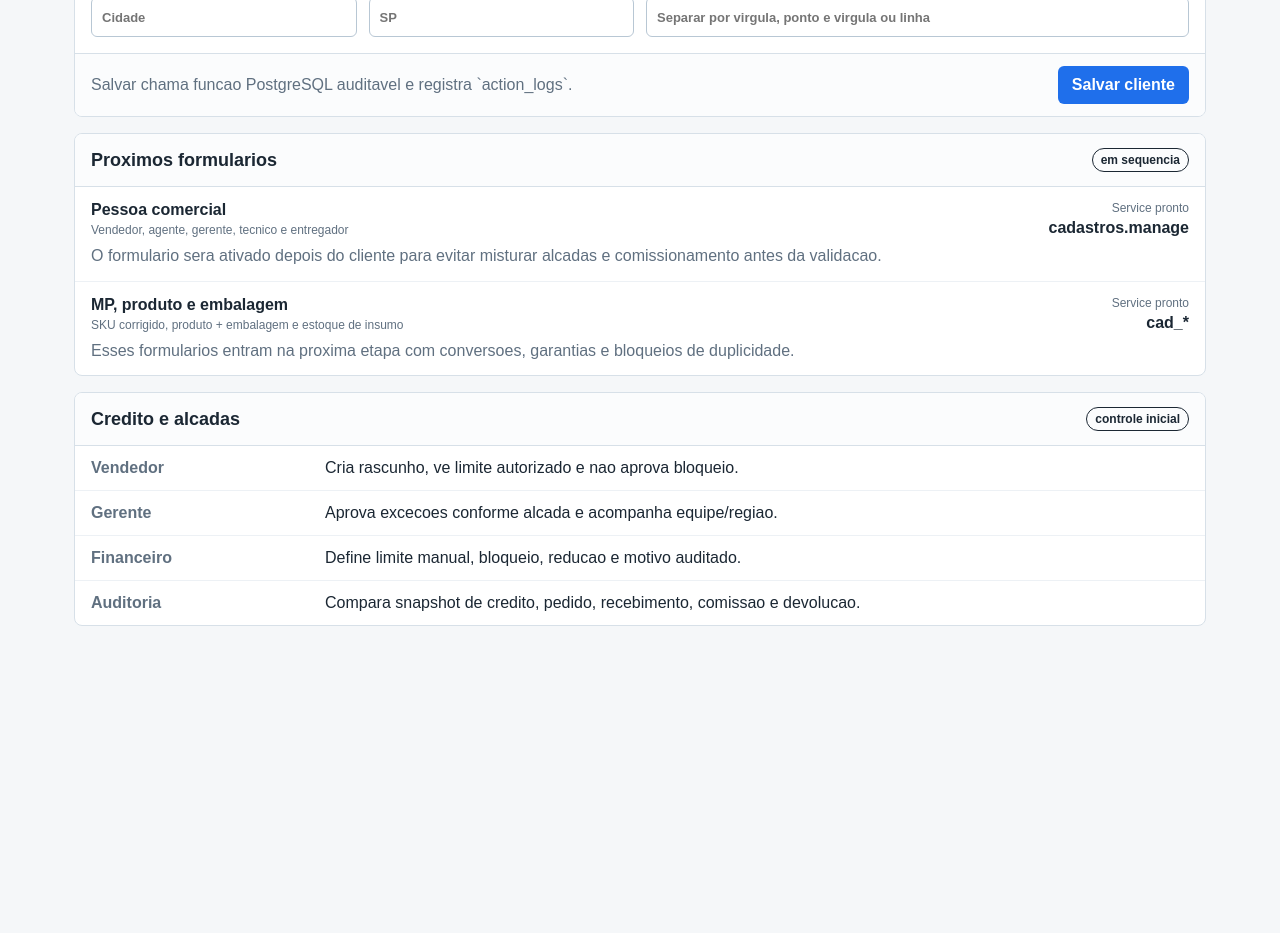
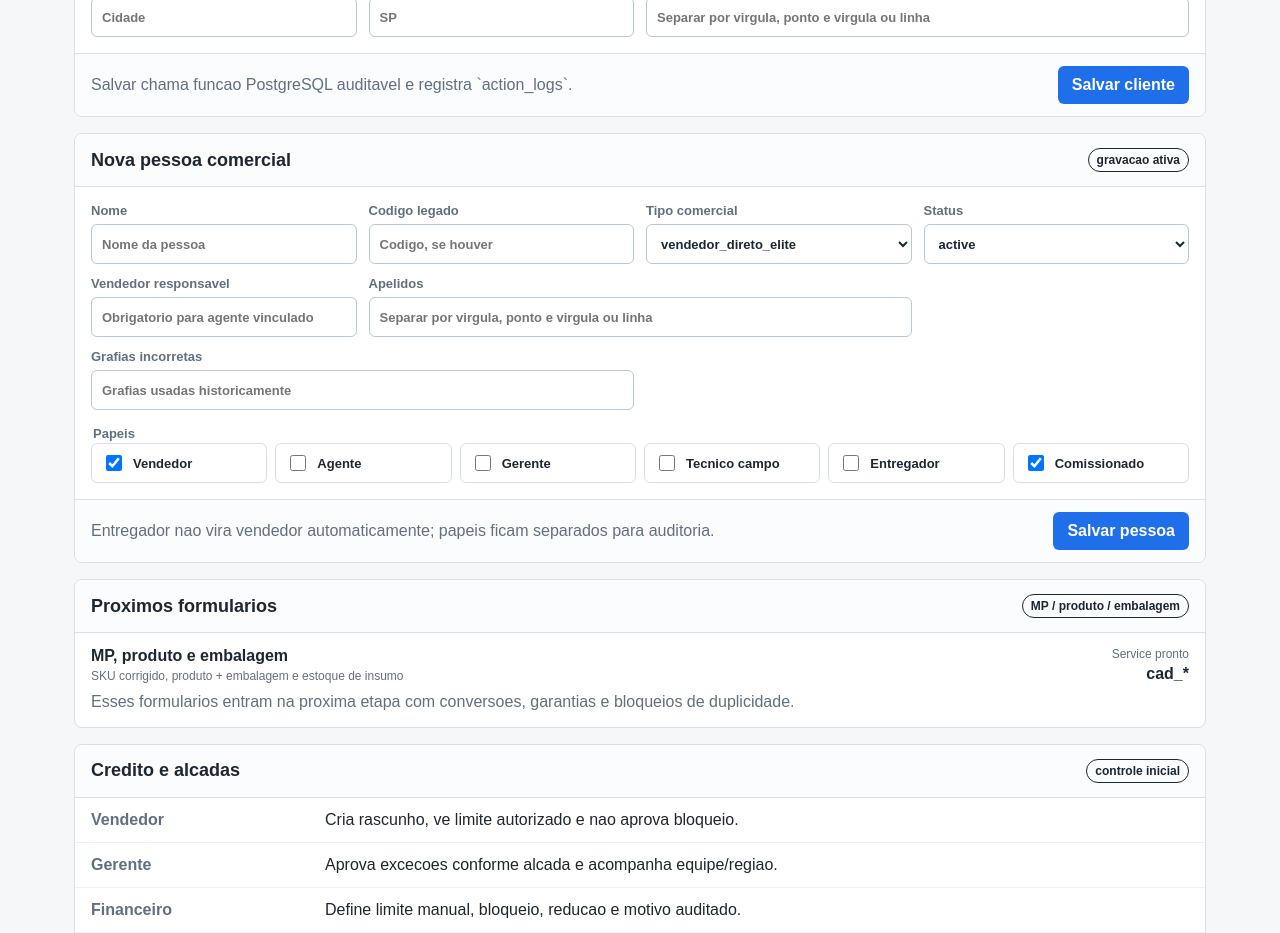
Before and after one commit to tiolusystems/elite-system, a Next.js app in the folder apps/web/: page /cadastros in a window 1280 px wide. Shown: the part 1300-2233 px from the top of the page. Before the commit the page ends 1966 px from the top, so only its background shows below. Built offline with nearby package versions, Linux system fonts and the light colour scheme; no server answers; the database is empty.

Commit message:
add audited commercial person form

```diff
--- a/apps/web/app/cadastros/actions.ts
+++ b/apps/web/app/cadastros/actions.ts
@@ -8,6 +8,17 @@ import { getRuntimeStatus } from "@/lib/runtime";
 import { createSupabaseServerClient } from "@/lib/supabase/server";
 
 const ALLOWED_STATUS = new Set(["active", "inactive", "pending_review"]);
+const ALLOWED_TIPO_COMERCIAL = new Set([
+  "funcionario_elite",
+  "agente_vinculado",
+  "agente_direto_elite",
+  "vendedor_direto_elite",
+  "tecnico_campo",
+  "entregador",
+  "gerente",
+  "vendedor_gerente"
+]);
+const ALLOWED_PAPEIS = new Set(["funcionario", "vendedor", "agente", "tecnico_campo", "entregador", "gerente", "comissionado"]);
 
 export async function createClienteAction(formData: FormData) {
   const runtime = getRuntimeStatus();
@@ -55,6 +66,66 @@ export async function createClienteAction(formData: FormData) {
   redirect("/cadastros?result=cliente_created#novo-cadastro");
 }
 
+export async function createPessoaComercialAction(formData: FormData) {
+  const runtime = getRuntimeStatus();
+  if (!runtime.supabaseConfigured) {
+    redirect("/cadastros?result=not_configured#nova-pessoa");
+  }
+
+  const nome = field(formData, "nome");
+  const status = field(formData, "status") || "active";
+  const tipoComercial = optionalField(formData, "tipo_comercial");
+  const codigoLegado = optionalField(formData, "codigo_legado");
+  const vendedorResponsavelId = optionalField(formData, "vendedor_responsavel_id");
+  const vendedorResponsavelIdNumber = vendedorResponsavelId ? Number(vendedorResponsavelId) : null;
+  const apelidos = splitLines(optionalField(formData, "apelidos"));
+  const grafiasIncorretas = splitLines(optionalField(formData, "grafias_incorretas"));
+  const papeis = formData
+    .getAll("papeis")
+    .map((item) => String(item).trim())
+    .filter((item) => ALLOWED_PAPEIS.has(item));
+
+  if (!nome || papeis.length === 0) {
+    redirect("/cadastros?result=missing_person_required#nova-pessoa");
+  }
+  if (!ALLOWED_STATUS.has(status)) {
+    redirect("/cadastros?result=invalid_status#nova-pessoa");
+  }
+  if (tipoComercial && !ALLOWED_TIPO_COMERCIAL.has(tipoComercial)) {
+    redirect("/cadastros?result=invalid_commercial_type#nova-pessoa");
+  }
+  if (tipoComercial === "agente_vinculado" && !vendedorResponsavelId) {
+    redirect("/cadastros?result=missing_responsible_seller#nova-pessoa");
+  }
+  if (vendedorResponsavelIdNumber !== null && !Number.isInteger(vendedorResponsavelIdNumber)) {
+    redirect("/cadastros?result=invalid_responsible_seller#nova-pessoa");
+  }
+
+  const supabase = await createSupabaseServerClient();
+  const { error } = await supabase.rpc("create_cad_pessoa_comercial", {
+    p_apelidos_json: apelidos,
+    p_codigo_legado: codigoLegado,
+    p_grafias_incorretas_json: grafiasIncorretas,
+    p_nome: nome,
+    p_nome_norm: normalizeKey(nome),
+    p_papeis_json: papeis,
+    p_payload_origem_json: {
+      source: "apps/web/app/cadastros",
+      form: "pessoa_comercial"
+    },
+    p_status: status,
+    p_tipo_comercial: tipoComercial,
+    p_vendedor_responsavel_id: vendedorResponsavelIdNumber
+  });
+
+  if (error) {
+    redirect(`/cadastros?result=${encodeURIComponent(mapSupabaseError(error.message))}#nova-pessoa`);
+  }
+
+  revalidatePath("/cadastros");
+  redirect("/cadastros?result=pessoa_created#nova-pessoa");
+}
+
 function field(formData: FormData, name: string): string {
   return String(formData.get(name) ?? "").trim();
 }
@@ -68,10 +139,24 @@ function splitLines(value: string | null): string[] {
   if (!value) {
     return [];
   }
-  return value
-    .split(/[,;\n]/)
-    .map((item) => item.trim())
-    .filter(Boolean);
+  return uniqueStrings(value.split(/[,;\n]/).map((item) => item.trim()));
+}
+
+function uniqueStrings(values: string[]): string[] {
+  const seen = new Set<string>();
+  const result: string[] = [];
+  for (const value of values) {
+    if (!value) {
+      continue;
+    }
+    const key = normalizeKey(value);
+    if (seen.has(key)) {
+      continue;
+    }
+    seen.add(key);
+    result.push(value);
+  }
+  return result;
 }
 
 function mapSupabaseError(message: string): string {
--- a/apps/web/app/cadastros/page.tsx
+++ b/apps/web/app/cadastros/page.tsx
@@ -1,4 +1,4 @@
-import { createClienteAction } from "@/app/cadastros/actions";
+import { createClienteAction, createPessoaComercialAction } from "@/app/cadastros/actions";
 import { getMasterDataDashboard } from "@/lib/master-data";
 import { getRuntimeStatus } from "@/lib/runtime";
 
@@ -200,23 +200,97 @@ export default async function CadastrosPage({ searchParams }: { searchParams?: S
           </form>
         </section>
 
+        <section className="panel form-panel" aria-labelledby="nova-pessoa-title">
+          <div className="panel-header">
+            <h2 id="nova-pessoa-title">Nova pessoa comercial</h2>
+            <span className="pill">{runtime.supabaseConfigured ? "gravacao ativa" : "aguardando Supabase"}</span>
+          </div>
+          <form action={createPessoaComercialAction} id="nova-pessoa">
+            <div className="form-grid">
+              <label>
+                Nome
+                <input name="nome" placeholder="Nome da pessoa" required />
+              </label>
+              <label>
+                Codigo legado
+                <input name="codigo_legado" placeholder="Codigo, se houver" />
+              </label>
+              <label>
+                Tipo comercial
+                <select name="tipo_comercial" defaultValue="vendedor_direto_elite">
+                  <option value="funcionario_elite">funcionario_elite</option>
+                  <option value="agente_vinculado">agente_vinculado</option>
+                  <option value="agente_direto_elite">agente_direto_elite</option>
+                  <option value="vendedor_direto_elite">vendedor_direto_elite</option>
+                  <option value="tecnico_campo">tecnico_campo</option>
+                  <option value="entregador">entregador</option>
+                  <option value="gerente">gerente</option>
+                  <option value="vendedor_gerente">vendedor_gerente</option>
+                </select>
+              </label>
+              <label>
+                Status
+                <select name="status" defaultValue="active">
+                  <option value="active">active</option>
+                  <option value="pending_review">pending_review</option>
+                  <option value="inactive">inactive</option>
+                </select>
+              </label>
+              <label>
+                Vendedor responsavel
+                <input name="vendedor_responsavel_id" placeholder="Obrigatorio para agente vinculado" type="number" />
+              </label>
+              <label className="wide-field">
+                Apelidos
+                <input name="apelidos" placeholder="Separar por virgula, ponto e virgula ou linha" />
+              </label>
+              <label className="wide-field">
+                Grafias incorretas
+                <input name="grafias_incorretas" placeholder="Grafias usadas historicamente" />
+              </label>
+            </div>
+            <fieldset className="check-grid">
+              <legend>Papeis</legend>
+              <label>
+                <input name="papeis" type="checkbox" value="vendedor" defaultChecked />
+                Vendedor
+              </label>
+              <label>
+                <input name="papeis" type="checkbox" value="agente" />
+                Agente
+              </label>
+              <label>
+                <input name="papeis" type="checkbox" value="gerente" />
+                Gerente
+              </label>
+              <label>
+                <input name="papeis" type="checkbox" value="tecnico_campo" />
+                Tecnico campo
+              </label>
+              <label>
+                <input name="papeis" type="checkbox" value="entregador" />
+                Entregador
+              </label>
+              <label>
+                <input name="papeis" type="checkbox" value="comissionado" defaultChecked />
+                Comissionado
+              </label>
+            </fieldset>
+            <div className="form-footer">
+              <span>Entregador nao vira vendedor automaticamente; papeis ficam separados para auditoria.</span>
+              <button className="primary-button" type="submit">
+                Salvar pessoa
+              </button>
+            </div>
+          </form>
+        </section>
+
         <section className="panel form-panel" aria-labelledby="proximos-formularios-title">
           <div className="panel-header">
             <h2 id="proximos-formularios-title">Proximos formularios</h2>
-            <span className="pill">em sequencia</span>
+            <span className="pill">MP / produto / embalagem</span>
           </div>
           <div className="module-list">
-            <article className="module-card">
-              <div className="module-card-main">
-                <h3>Pessoa comercial</h3>
-                <span>Vendedor, agente, gerente, tecnico e entregador</span>
-              </div>
-              <div className="module-card-meta">
-                <span>Service pronto</span>
-                <strong>cadastros.manage</strong>
-              </div>
-              <p>O formulario sera ativado depois do cliente para evitar misturar alcadas e comissionamento antes da validacao.</p>
-            </article>
             <article className="module-card">
               <div className="module-card-main">
                 <h3>MP, produto e embalagem</h3>
@@ -274,6 +348,11 @@ function messageForResult(result: string | undefined): { kind: "ok" | "warning";
       title: "Cliente salvo",
       detail: "Cadastro criado via funcao auditavel. A fila e as contagens serao atualizadas pelo Supabase."
     },
+    pessoa_created: {
+      kind: "ok",
+      title: "Pessoa comercial salva",
+      detail: "Cadastro criado via funcao auditavel com papeis separados para venda, entrega, gerencia e comissao."
+    },
     duplicated: {
       kind: "warning",
       title: "Cadastro duplicado",
@@ -294,6 +373,26 @@ function messageForResult(result: string | undefined): { kind: "ok" | "warning";
       title: "Campos obrigatorios",
       detail: "Nome, cidade e UF sao obrigatorios para cliente."
     },
+    missing_person_required: {
+      kind: "warning",
+      title: "Campos obrigatorios",
+      detail: "Nome e ao menos um papel sao obrigatorios para pessoa comercial."
+    },
+    invalid_commercial_type: {
+      kind: "warning",
+      title: "Tipo comercial invalido",
+      detail: "Use um dos tipos comerciais aprovados no dicionario de cadastros."
+    },
+    missing_responsible_seller: {
+      kind: "warning",
+      title: "Vendedor responsavel obrigatorio",
+      detail: "Agente vinculado precisa apontar para um vendedor responsavel Elite."
+    },
+    invalid_responsible_seller: {
+      kind: "warning",
+      title: "Vendedor responsavel invalido",
+      detail: "Informe o ID numerico do vendedor responsavel."
+    },
     not_configured: {
       kind: "warning",
       title: "Supabase nao configurado",
--- a/apps/web/app/globals.css
+++ b/apps/web/app/globals.css
@@ -421,6 +421,41 @@ h1 {
   grid-column: span 2;
 }
 
+.check-grid {
+  display: grid;
+  grid-template-columns: repeat(6, minmax(0, 1fr));
+  gap: 8px;
+  margin: 0;
+  padding: 0 16px 16px;
+  border: 0;
+}
+
+.check-grid legend {
+  grid-column: 1 / -1;
+  margin-bottom: 2px;
+  color: var(--muted);
+  font-size: 13px;
+  font-weight: 700;
+}
+
+.check-grid label {
+  display: flex;
+  align-items: center;
+  gap: 8px;
+  min-height: 38px;
+  border: 1px solid var(--border);
+  border-radius: 6px;
+  background: var(--surface);
+  padding: 8px 10px;
+  font-size: 13px;
+  font-weight: 700;
+}
+
+.check-grid input {
+  width: 16px;
+  height: 16px;
+}
+
 .form-grid input,
 .form-grid select {
   width: 100%;
@@ -469,6 +504,7 @@ h1 {
   .status-row,
   .two-column,
   .form-grid,
+  .check-grid,
   .module-card {
     grid-template-columns: 1fr;
   }
```
Also changed, not shown: apps/web/preview/cadastros.html (+64 -12 lines), 3 other files (tests, documents, lock files or other folders).
